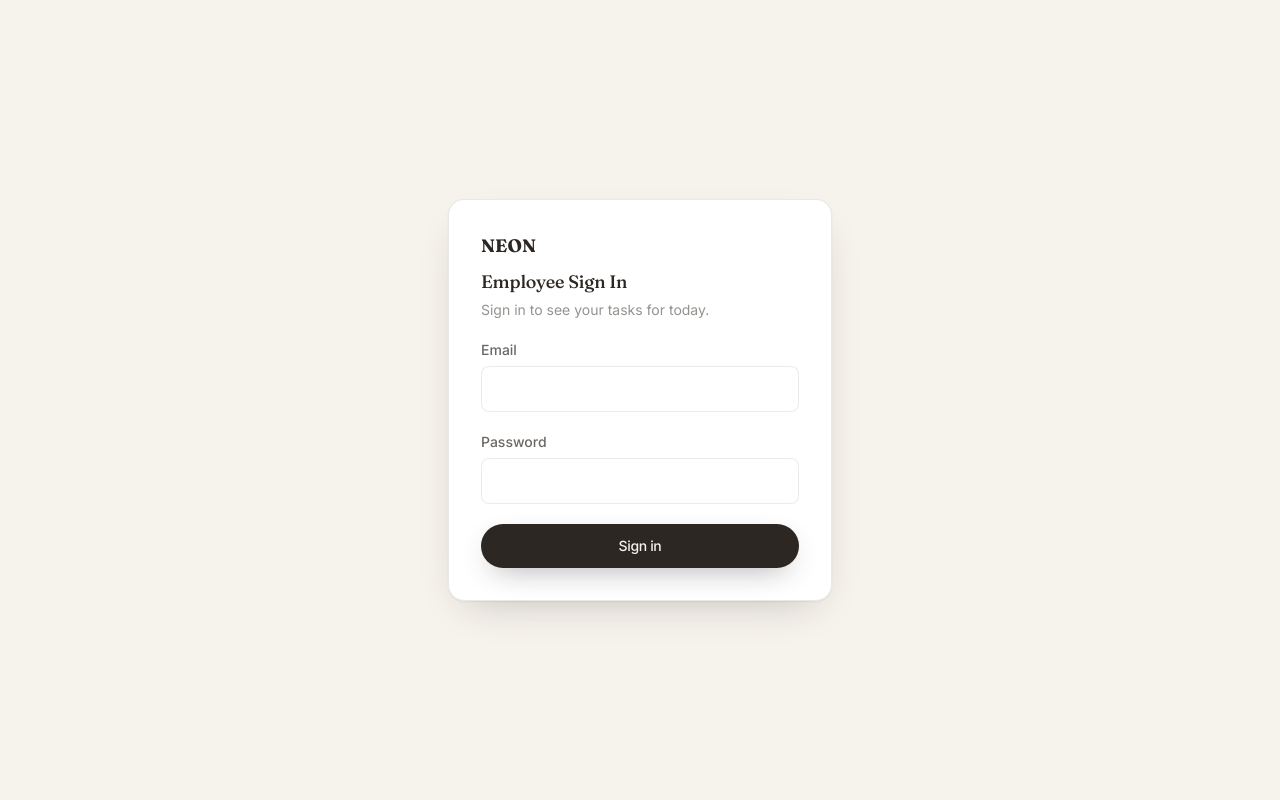
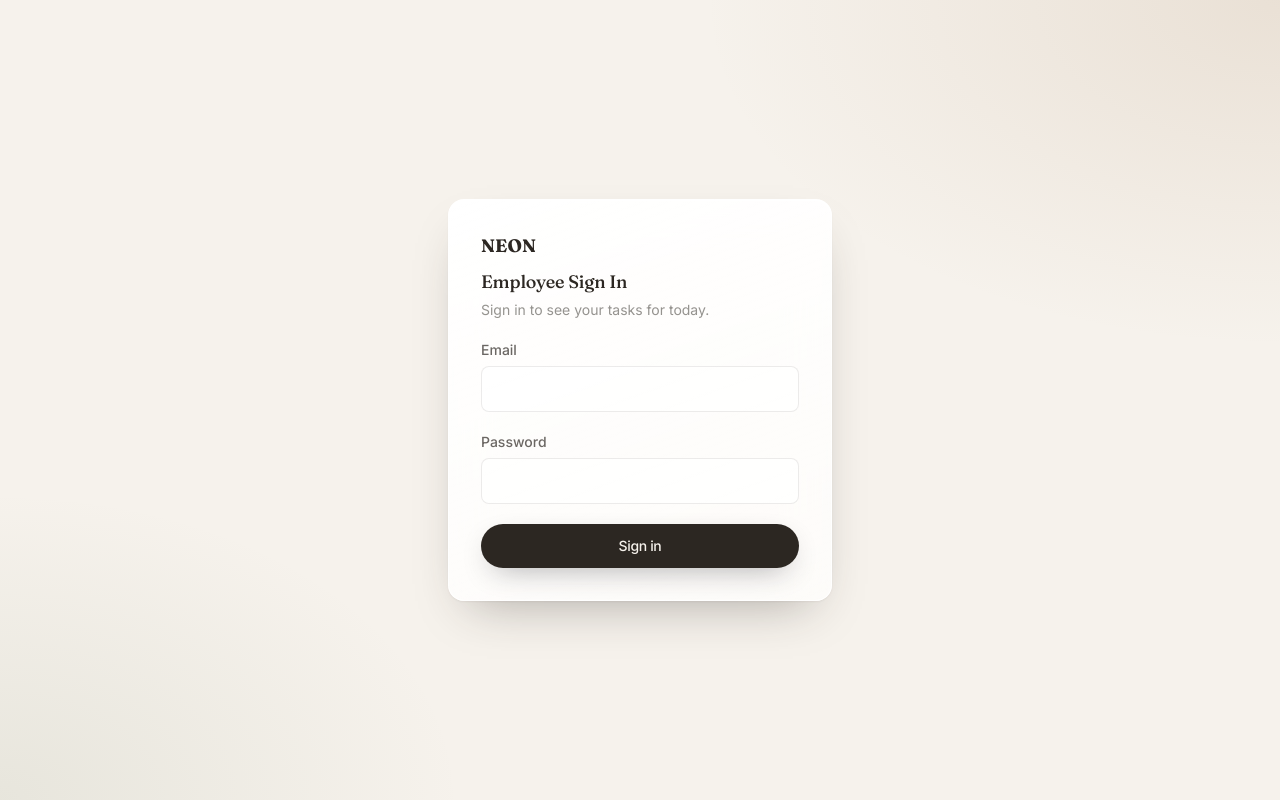
Before and after one commit to HAMEDO123/neon-client-portal, a Next.js app: page /employee/login in a window 1280 px wide. Built offline with nearby package versions, Linux system fonts and the light colour scheme; no server answers.

Commit message:
Glossy cards: sheen, bright top edge, blur and a lifted shadow
Co-Authored-By: Claude Fable 5.2 <noreply@anthropic.com>

```diff
--- a/src/app/globals.css
+++ b/src/app/globals.css
@@ -128,18 +128,48 @@ h3, h4, h2.uppercase {
   border-radius: 8px;
 }
 
-/* Cards: solid white on paper, a hairline and a breath of shadow — no frosted
-   glass (the Studio look). The names stay, so every card changed at once. */
-.glass {
-  background: #ffffff;
-  border: 1px solid rgba(44, 39, 34, 0.09);
-  box-shadow: 0 1px 2px rgba(44, 39, 34, 0.05), 0 8px 24px -18px rgba(44, 39, 34, 0.25);
+/* Cards: glossy (asked for on 2026-11-18, "something with glossy cards") —
+   a white sheen that fades down the card, a bright top edge like light on
+   glass, a soft blur of what is behind, and a deeper shadow to lift it. The
+   solid white cards of the first Studio pass lasted a day. The names stay, so
+   every card changed at once; the plain `bg-card` panels on the two portals
+   are given the same finish below, or half the screen would be matte. */
+.glass,
+.employee-main .bg-card.rounded-2xl,
+.admin-shell main .bg-card.rounded-2xl {
+  background: linear-gradient(160deg, rgba(255, 255, 255, 0.96) 0%, rgba(255, 255, 255, 0.74) 45%, rgba(255, 255, 255, 0.58) 100%);
+  border: 1px solid rgba(255, 255, 255, 0.85);
+  box-shadow:
+    inset 0 1px 0 rgba(255, 255, 255, 0.95),
+    inset 0 -1px 0 rgba(44, 39, 34, 0.04),
+    0 1px 2px rgba(44, 39, 34, 0.05),
+    0 14px 34px -18px rgba(44, 39, 34, 0.32);
+  backdrop-filter: blur(18px) saturate(150%);
+  -webkit-backdrop-filter: blur(18px) saturate(150%);
 }
 
 .glass-strong {
-  background: #ffffff;
-  border: 1px solid rgba(44, 39, 34, 0.1);
-  box-shadow: 0 1px 2px rgba(44, 39, 34, 0.06), 0 16px 40px -20px rgba(44, 39, 34, 0.3);
+  background: linear-gradient(160deg, rgba(255, 255, 255, 0.98) 0%, rgba(255, 255, 255, 0.86) 50%, rgba(255, 255, 255, 0.72) 100%);
+  border: 1px solid rgba(255, 255, 255, 0.9);
+  box-shadow:
+    inset 0 1px 0 rgba(255, 255, 255, 1),
+    0 1px 2px rgba(44, 39, 34, 0.06),
+    0 22px 48px -22px rgba(44, 39, 34, 0.38);
+  backdrop-filter: blur(24px) saturate(160%);
+  -webkit-backdrop-filter: blur(24px) saturate(160%);
+}
+
+/* Something for the gloss to catch: a faint warm glow in two corners of the
+   page, fixed while it scrolls. On flat paper a translucent card is just a
+   white card. */
+.employee-shell,
+.employee-signin,
+.admin-shell,
+.client-page {
+  background-image:
+    radial-gradient(60rem 36rem at 100% 0%, rgba(169, 133, 95, 0.16), transparent 60%),
+    radial-gradient(48rem 32rem at 0% 100%, rgba(125, 138, 106, 0.12), transparent 60%);
+  background-attachment: fixed;
 }
 
 .glass-dark {
```
Also changed, not shown: 1 other file (tests, documents, lock files or other folders).
